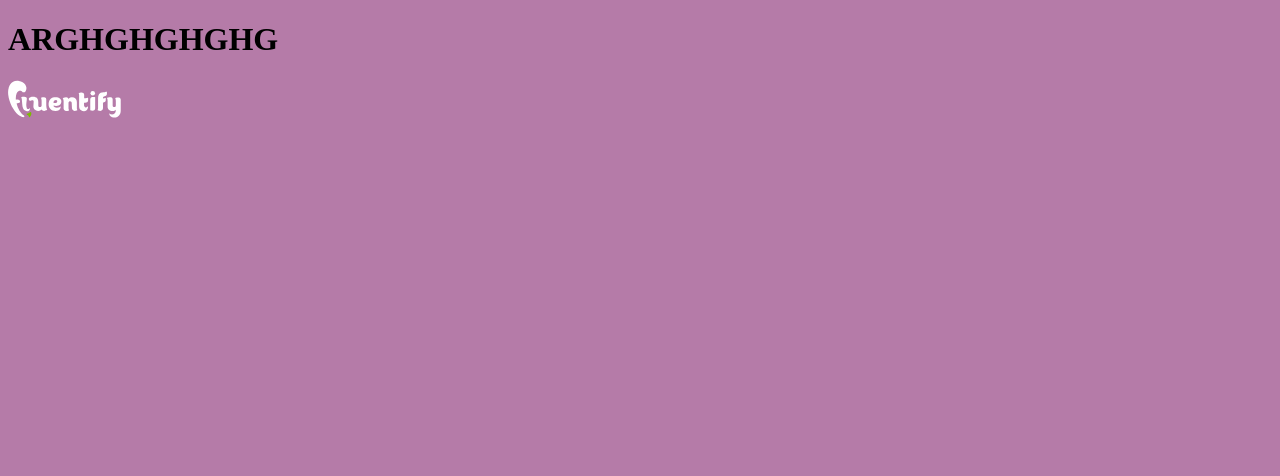
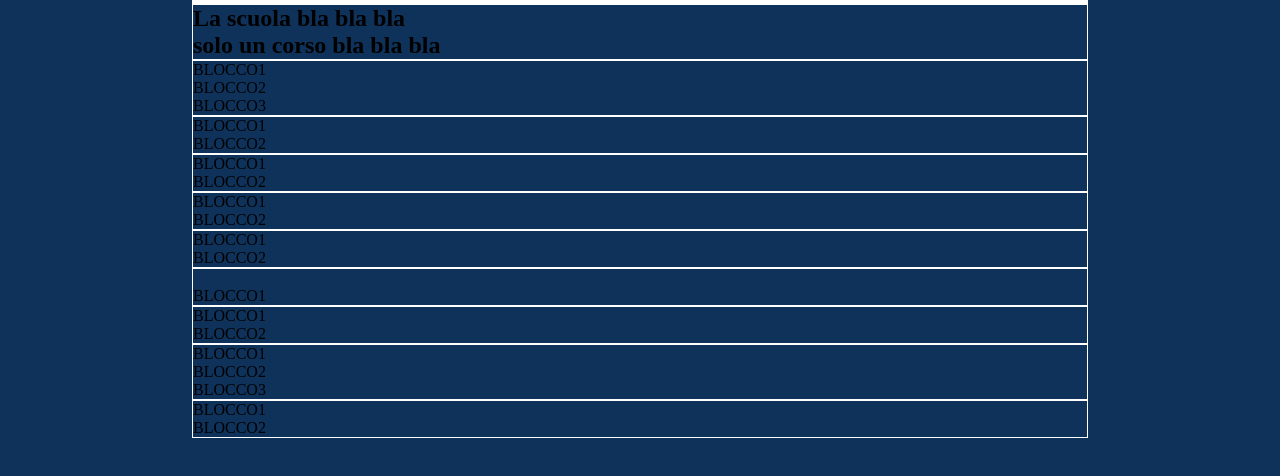
Before and after one commit to ElleDlag/html-css-fluentify, a plain HTML site: page index.html in a window 1280 px wide. Drawn offline with Linux system fonts and the light colour scheme.

Commit message:
builded main structure

```diff
--- a/assets/css/main.css
+++ b/assets/css/main.css
@@ -1,3 +1,31 @@
+/* reset */
+*{
+  margin:0;
+  padding:0;
+  box-sizing: border-box;
+}
+a{
+  text-decoration: none;
+  color:black;
+}
+ul,li{
+  list-style-type: none;
+}
+
+/* standard and basic */
+
 body{
-  background: #B57BA8
+  background: #0E325A
 }
+body, section{
+  width:100%;
+}
+section, footer, header{
+  padding:0% 15%;
+}
+
+/*only for test */
+body>*>*{
+  border:1px solid #fff
+}
+/*end*/
--- a/index.html
+++ b/index.html
@@ -6,7 +6,107 @@
     <link rel="stylesheet" href="assets/css/main.css">
   </head>
   <body>
-    <h1>ARGHGHGHGHG</h1>
-    <img src="assets/img/logoFluentify.svg" alt="testImg">
+    <!-- 12 div
+    01 fixed <nav>
+    02 <header>
+    03 main caption
+    04 overview
+    05 test yourself
+    06 your milestones
+    07 our lessons
+    08 only target
+    09 how to
+    10 for company
+    11 select your plans
+    12footer  -->
+
+    <!-- HEADER -->
+    <header>
+      <nav></nav>
+      <div class="header"></div>
+    </header>
+
+    <!-- MAIN CAPTION -->
+    <section class="mainCaption">
+      <div class="content">
+        <h1>La scuola bla bla bla</h1>
+        <h2>solo un corso bla bla bla</h2>
+      </div>
+    </section>
+
+    <!-- SECTION col_3 typeA overview-->
+    <section class="col_3">
+      <div class="content">
+        <div class="block_1">BLOCCO1</div>
+        <div class="block_2">BLOCCO2</div>
+        <div class="block_3">BLOCCO3</div>
+      </div>
+    </section>
+
+    <!-- SECTION col_2 typeA test yourself-->
+    <section class="col_2">
+      <div class="content">
+        <div class="block_1">BLOCCO1</div>
+        <div class="block_2">BLOCCO2</div>
+      </div>
+    </section>
+
+    <!-- SECTION col_2 typeA select your milestones -->
+    <section class="col_2">
+      <div class="content">
+        <div class="block_1">BLOCCO1</div>
+        <div class="block_2">BLOCCO2</div>
+      </div>
+    </section>
+
+    <!-- SECTION col_2 typeA our lessons -->
+    <section class="col_2">
+      <div class="content">
+        <div class="block_1">BLOCCO1</div>
+        <div class="block_2">BLOCCO2</div>
+      </div>
+    </section>
+
+    <!-- SECTION col_2 typeA only target -->
+    <section class="col_2">
+      <div class="content">
+        <div class="block_1">BLOCCO1</div>
+        <div class="block_2">BLOCCO2</div>
+      </div>
+    </section>
+
+    <!-- SECTION col1  how to -->
+    <section>
+      <div class="content">
+        <img src="" alt="">
+        <div>BLOCCO1</div>
+      </div>
+    </section>
+
+    <!-- SECTION col_2 typeA for company -->
+    <section class="col_2">
+      <div class="content">
+        <div class="block_1">BLOCCO1</div>
+        <div class="block_2">BLOCCO2</div>
+      </div>
+    </section>
+
+    <!-- SECTION col_3 typeB select your plans-->
+    <section class="col_3">
+      <div class="content">
+        <div class="block_1">BLOCCO1</div>
+        <div class="block_2">BLOCCO2</div>
+        <div class="block_3">BLOCCO3</div>
+      </div>
+    </section>
+
+    <!-- FOOTER col_2 typeB footer-->
+    <footer class="col_3">
+      <div class="content">
+        <div class="block_1">BLOCCO1</div>
+        <div class="block_2">BLOCCO2</div>
+      </div>
+    </footer>
+
   </body>
 </html>
```
